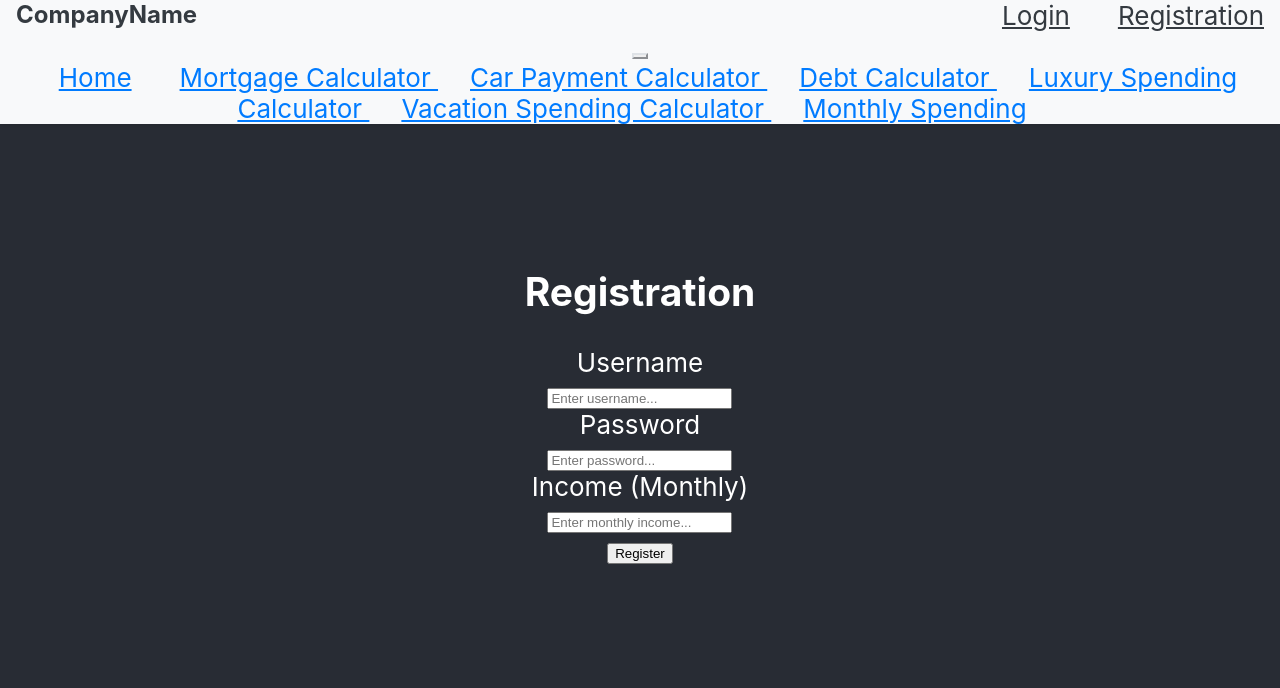
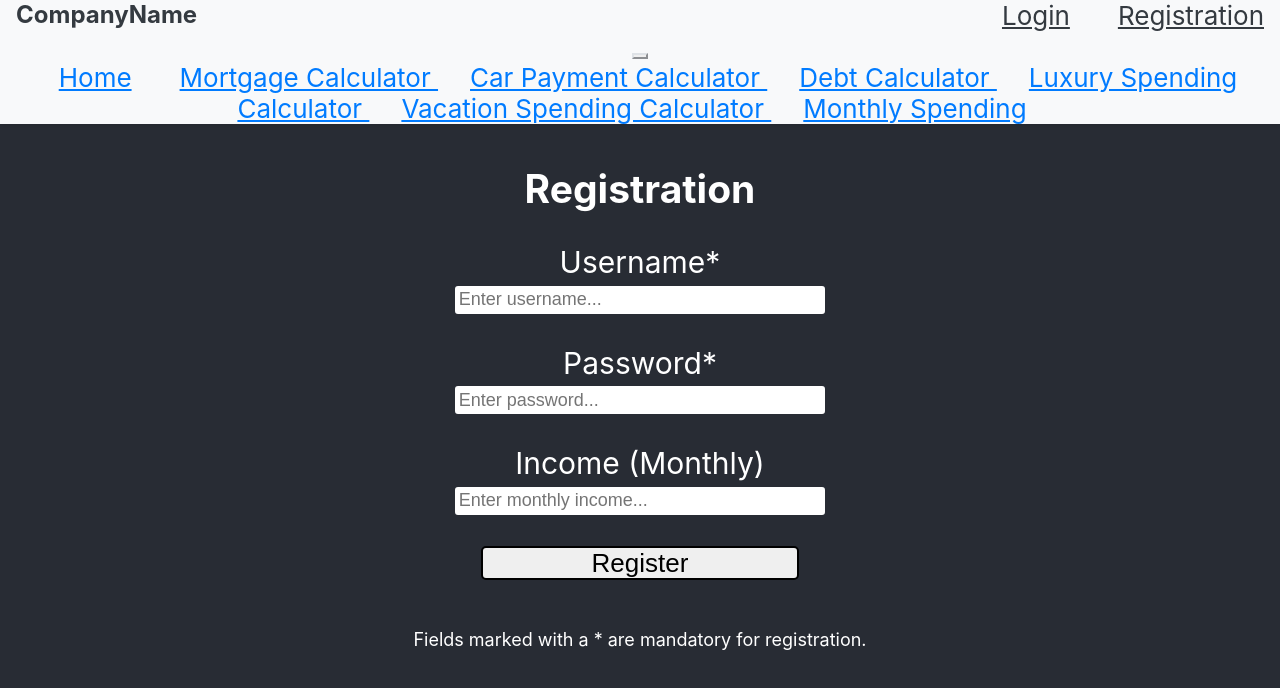
Before and after one commit to deelaw8898/Wealth-Wise, a React (Create React App) app in the folder Frontend/: page /registration in a window 1280 px wide. Shown: the top 688 px of the page. Built offline with nearby package versions, Linux system fonts and the light colour scheme; a web font is replaced by a local one.

Commit message:
Fixed logic error within Debt.js. Modified registration.js and registration.css to be a slightly more fleshed out shell of a registration page.

```diff
--- a/Frontend/src/App.js
+++ b/Frontend/src/App.js
@@ -1,5 +1,4 @@
 import './App.css';
-
 
 import Nav from './pages/Nav/nav';
 import Home from './pages/Home/home';
@@ -11,7 +10,6 @@ import Debt from './pages/Debt_cal/debt';
 import Luxury from './pages/luxury_spending/luxury';
 import Vacation from './pages/Vacation_Spending/vacation';
 import Tracker from './pages/Money_tracker/tracker';
-
 
 import { BrowserRouter as Router, Routes, Route } from 'react-router-dom';
 
--- a/Frontend/src/pages/Debt_cal/debt.css
+++ b/Frontend/src/pages/Debt_cal/debt.css
@@ -12,7 +12,7 @@
 }
 
 #DebtCalculatorPage h1 {
-    font-size: calc(10px + 3vmin);
+    font-size: calc(10px + 4vmin);
 }
 
 #DebtCalculatorPage input {
--- a/Frontend/src/pages/Debt_cal/debt.js
+++ b/Frontend/src/pages/Debt_cal/debt.js
@@ -66,11 +66,6 @@ function Debt() {
         const dailyInterest = (parseFloat(interest1) / 100) / 365.25;
         const monthlyPaymentCalc = ((365.25 / 12) * (debt / ((1 - (1 + dailyInterest) ** -(days)) / dailyInterest))).toFixed(2);
 
-        // monthlyPaymentCalc/(365.25/12) = debt / ((1 - (1 + dailyInterest) ** -(days)) / dailyInterest)
-        // monthlyPaymentCalc/((365.25/12)*debt) = 1 / ((1 - (1 + dailyInterest) ** -(days)) / dailyInterest)
-        // dailyInterest*surplusIncome/((365.25/12)*debt) = 1 / (1 - (1 + dailyInterest) ** -(days))
-        //
-
         // Calculates the difference between the required monthly payment and the surplus income. If the difference
         // is greater than 0, then the user cannot afford to pay off their debt by the desired date. Else, the user
         // can afford to pay off their debt by the desired date and the output field is updated to display the
@@ -91,7 +86,6 @@ function Debt() {
 
             while (debt2 > 0) {
               debt2 = debt2 * (1 + dailyInterestRate) - (surplusIncome / (365.25 / 12));
-              console.log(debt2);
               if (debt2 > debt) {
                 flag = true;
                 break;
@@ -101,18 +95,12 @@ function Debt() {
 
             if (flag) {setMonthlyPayment("With your current surplus income, you will not be able to pay off this debt.");}
             else {
-                console.log(daysToPayOff);
                 const daysToPay = daysToPayOff;
 
                 let newDebtFreeDate = new Date();
-                console.log(newDebtFreeDate.toDateString());
                 let debtFreeBy = new Date(newDebtFreeDate.getTime() + (daysToPay * 24 * 60 * 60 * 1000));
-                console.log(debtFreeBy.toDateString());
 
-                console.log(debtFreeBy.getDate());
-                console.log(then.getDate());
-
-                if (debtFreeBy.getDate() <= then.getDate() + 1) {setMonthlyPayment("To be debt free by this date, you would need to pay about $" + surplusIncome.toString() + " a month.");}
+                if (debtFreeBy.getMilliseconds() <= then.getMilliseconds()) {setMonthlyPayment("To be debt free by this date, you would need to pay about $" + surplusIncome.toString() + " a month.");}
 
                 else {
                     setMonthlyPayment("To be debt free by this date, you would need to pay about $" + monthlyPaymentCalc.toString() + " a month. " +
--- a/Frontend/src/pages/Registration/registration.css
+++ b/Frontend/src/pages/Registration/registration.css
@@ -5,3 +5,33 @@
     justify-content: center;
     height: 100vh;
 }
+
+#registrationPage label {
+    font-size: calc(10px + 2.5vmin);
+    margin-top: 1vmin;
+    margin-bottom: 1vmin;
+    color: white;
+}
+
+#registrationPage button {
+    line-height: 1.0;
+    height: calc(10px + 3vmin);
+    font-size: calc(10px + 2vmin);
+    width: 70%;
+    border: 2px solid black;
+    border-radius: 5px;
+    align-self: center;
+}
+
+#registrationPage input {
+    height: calc(10px + 1.5vmin);
+    font-size: calc(10px + 1vmin);
+    width: 80%;
+    border: 2px solid white;
+    border-radius: 3px;
+}
+
+#registrationPage p {
+    font-size: calc(10px + 1vmin);
+    color: white;
+}
--- a/Frontend/src/pages/Registration/registration.js
+++ b/Frontend/src/pages/Registration/registration.js
@@ -94,22 +94,26 @@ function Registration() {
             <div id="registrationPage">
                 <h1>Registration</h1>
                     <form id="regForm">
-                        <label for="username">Username</label><br></br>
+                        <label for="username">Username*</label><br></br>
                         <input type="text" id="username" name="username" value={username} placeholder="Enter username..." required
-                        onChange={(e) => setUsername(e.target.value)}></input><br></br>
+                        onChange={(e) => setUsername(e.target.value)}></input><br></br><br></br>
 
-                        <label for="password">Password</label><br></br>
+                        <label for="password">Password*</label><br></br>
                         <input type="text" id="password" name="password" value={password} placeholder="Enter password..." required
-                        onChange={(e) => setPassword(e.target.value)}></input><br></br>
+                        onChange={(e) => setPassword(e.target.value)}></input><br></br><br></br>
 
                         <label for="income">Income (Monthly)</label><br></br>
                         <input type="number" id="income" name="income" value={income}
                         onChange={(e) => setIncome(parseFloat(e.target.value))}
                         onBlur={(e) => {if (validateNumber(e.target.value)) setIncome(parseFloat(e.target.value).toFixed(2))
                                         else setIncome('')}}
-                        placeholder="Enter monthly income..." min="0"></input><br></br>
+                        placeholder="Enter monthly income..." min="0"></input><br></br><br></br>
 
                         <button type="button" onClick={registerUser}>Register</button><br></br>
+
+                        <br></br>
+
+                        <p>Fields marked with a * are mandatory for registration.</p>
                     </form>
             </div>
         </section>
```
